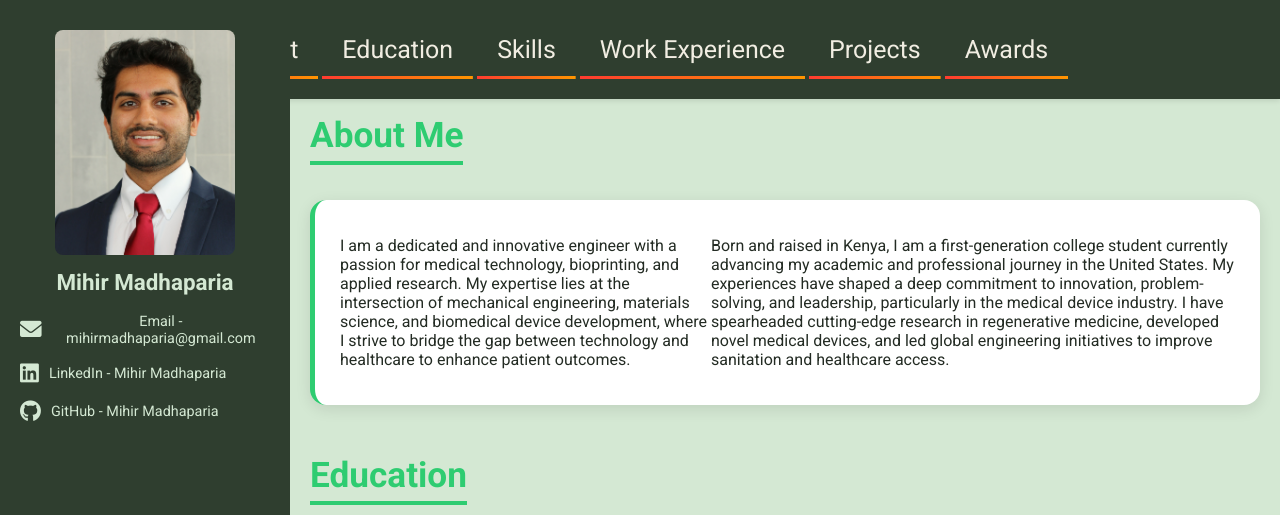
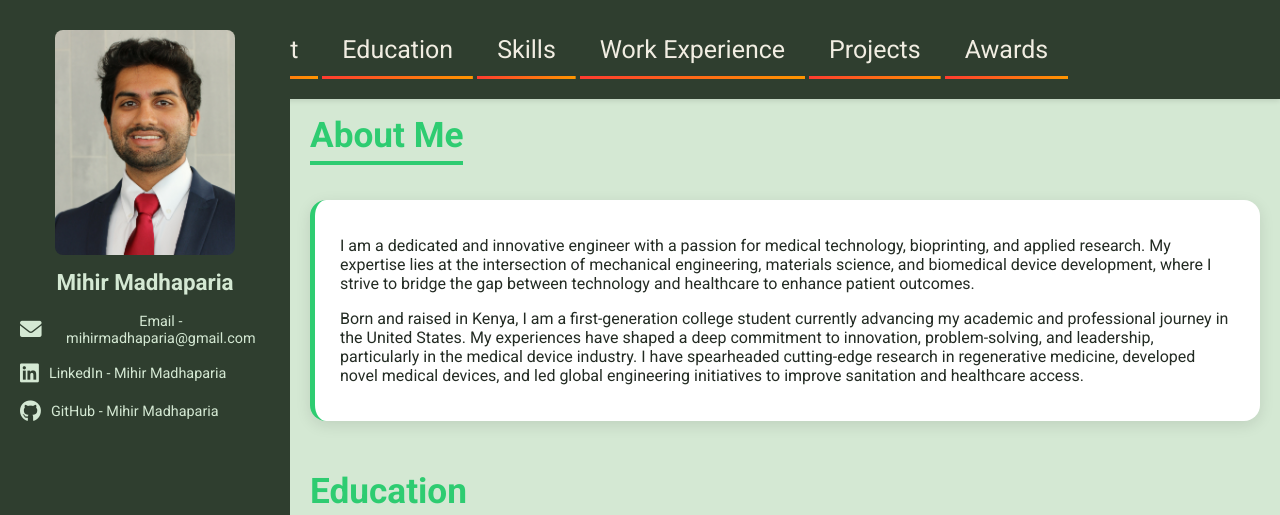
Before and after one commit to mihirmadhaparia/mihirmadhaparia.github.io, a Jekyll site: the page built from README.md, in a window 1280 px wide and 1400 px high. Shown: the top 515 px of the window. Built offline with Jekyll 4.4.1, drawn with Linux system fonts in a browser that asks for light colours; our own code applies the rules of GitHub Pages for plain Markdown files.

Commit message:
Assistant checkpoint: Fixed layout issues and updated logo styling
Assistant generated file changes:
- assets/css/style.css: Fix layout and logo styling
- README.md: Update layout and logos, Add with-logo class to sections with logos

---

User prompt:

Now I'm running into the issue that the about section and the skills section are appearing in columns. I don't want that, I want those texts to just remain the way they were before you made changes to accomodate logos. Fix that.

Also, for the logos, dont put them in boxes with rounded radii, just leave them in regular boxes since that cuts some of the logo off. Read through the images in the assets/images folder and put the correct ones into the html file you updated. If there is no logo pertaining to an experience, do not put a logo in it's box.

Replit-Commit-Author: Assistant
Replit-Commit-Session-Id: e7d2139f-025f-48c3-be9e-3923fe9dd815

```diff
--- a/README.md
+++ b/README.md
@@ -17,7 +17,7 @@
 
         <section id="education" class="section">
             <h2 class="section-heading">Education</h2>
-            <div class="experience-box">
+            <div class="experience-box with-logo">
                 <div class="experience-content">
                     <h3>University of Minnesota – Twin Cities, College of Science & Engineering</h3>
                     <p><strong>Master of Science in Mechanical Engineering</strong> (Expected December 2025)</p>
--- a/assets/css/style.css
+++ b/assets/css/style.css
@@ -72,6 +72,9 @@ html {
     background-color: #ffffff;
     border-left: 5px solid #2ecc71;
     transition: transform 0.2s ease, box-shadow 0.2s ease;
+}
+
+.experience-box.with-logo {
     display: flex;
     justify-content: space-between;
     align-items: flex-start;
```
